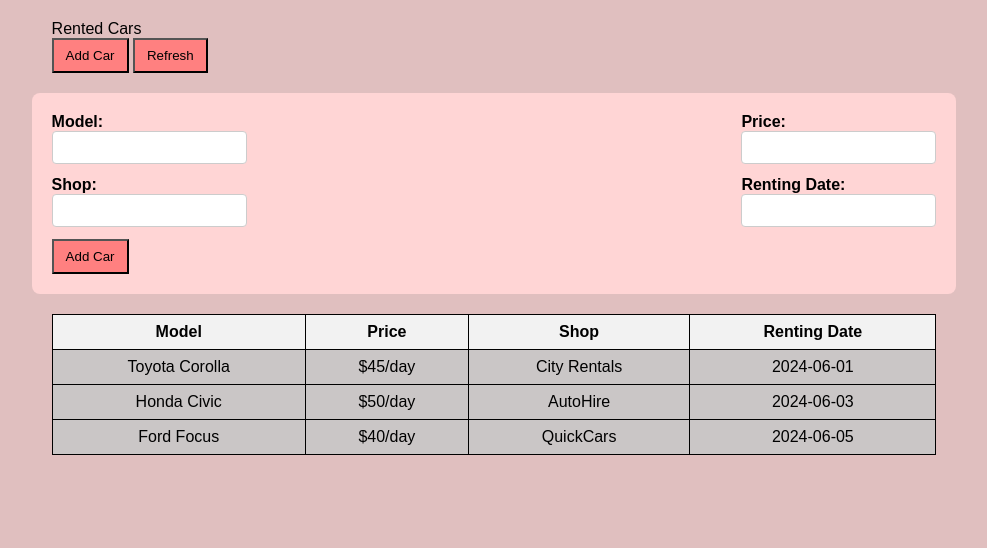
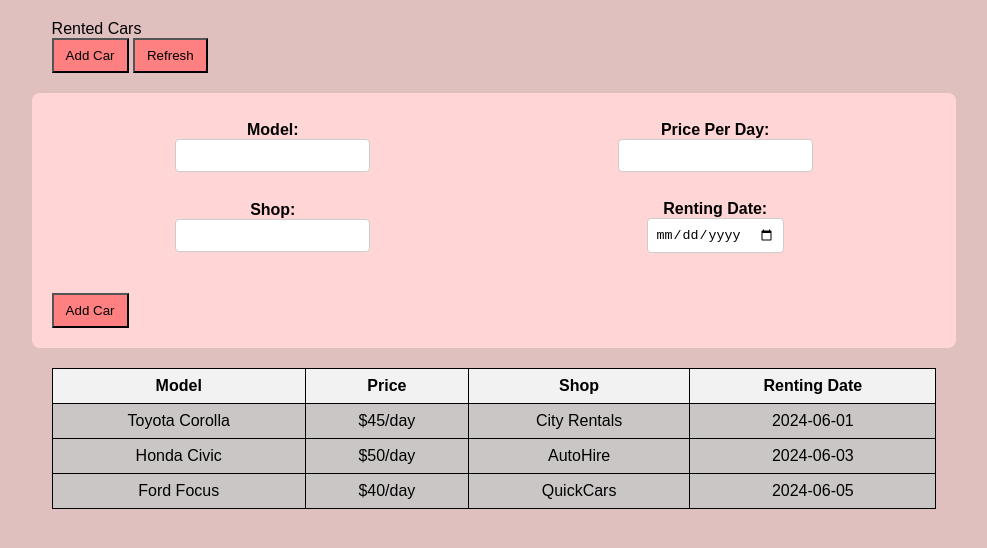
Before and after one commit to Aren-Step/MyPage, a plain HTML site: page home.html in a window 1280 px wide. Both pictures are taken after a click on the button "Add Car". Shown: the whole page, without its empty margins (146-1133 px from the left). Drawn offline with Linux system fonts and the light colour scheme.

Commit message:
Moved CSS and JavaScript code into different files

```diff
--- a/home.html
+++ b/home.html
@@ -3,58 +3,7 @@
 <head>
     <meta charset="UTF-8">
     <title>Rented Cars</title>
-    <style>
-        body { font-family: Arial, sans-serif; background: #e0bfbf; }
-        table {
-            border-collapse: collapse;
-            width: 70%;
-            margin: 20px auto;
-        }
-        th, td {
-            border: 1px solid #000000;
-            padding: 8px 12px;
-            text-align: center;
-            background-color: #cac6c6;
-        }
-        th {
-            background-color: #f2f2f2;
-        }
-        #header {
-            justify-content: space-between;
-            align-items: center;
-            width: 70%;
-            margin: 20px auto 0px auto;
-        }
-        #tableCaption {
-            font-size: 24px;
-            font-weight: bold;
-            margin-bottom: 10px;
-        }
-        button {
-            padding: 8px 12px;
-            background-color: #ff8080;
-        }
-        #CarForm {
-            display: flex;
-            flex-direction: column;
-            width: 70%;
-            margin: 20px auto;
-            background-color: #ffd5d5;
-            padding: 20px;
-            border-radius: 8px;
-        }
-        #CarForm label {
-            margin-bottom: 6px;
-            font-weight: bold;
-        }
-        #CarForm input {
-            margin-bottom: 12px;
-            padding: 8px;
-            border: 1px solid #ccc;
-            border-radius: 4px;
-        }
-
-    </style>
+    <link rel="stylesheet" href="style.css">
 </head>
 <body>
     <div>
@@ -65,33 +14,32 @@
                 <button id="RefreshCar">Refresh</button>
             </div>
         </div>
-        <div id ="CarForm" style="display: none;">
-            <form>
-                <div style = "display: flex; justify-content: space-between;">
-                    <div>
+        <form id ="CarForm" style="display: none;">
+            <table>
+                <tr>
+                    <td>
                         <label for="Model">Model:</label><br>
                         <input type="text" id="Model" name="Model">
-                    </div>
-                    <div>
-                        <label for="Price">Price:</label><br>
+                    </td>
+                    <td>
+                        <label for="Price">Price Per Day:</label><br>
                         <input type="text" id="Price" name="Price">
-                    </div>
-                </div>
-                <div style = "display: flex; justify-content: space-between;">
-                    <div>
+                    </td>
+                </tr>
+                <tr>
+                    <td>
                         <label for="Shop">Shop:</label><br>
                         <input type="text" id="Shop" name="Shop">
-                    </div>
-                    <div>
+                    </td>
+                    <td>
                         <label for="RentingDate">Renting Date:</label><br>
-                        <input type="text" id="RentingDate" name="RentingDate">
-                    </div>
-                </div>
-
-                <button id="Add">Add Car</button>
-            </form>
-        </div>
-        <table>
+                        <input type="date" id="RentingDate" name="RentingDate">
+                    </td>
+                </tr>
+            </table>
+            <button id="Add">Add Car</button>
+        </form>
+        <table id="CarTable">
             <thead>
                 <tr>
                     <th>Model</th>
@@ -123,73 +71,6 @@
         </table>
     </div>
 
-    <script>
-        fetch('cars.xml')
-        .then(response => response.text())
-        .then(data => {
-            const parser = new DOMParser();
-            const xmlDoc = parser.parseFromString(data, "text/xml");
-            const cars = xmlDoc.getElementsByTagName("car");
-            const tableBody = document.querySelector("tbody");
-
-            for (let i = 0; i < cars.length; i++) {
-                const car = cars[i];
-                const row = document.createElement("tr");
-                row.innerHTML = `
-                    <td>${car.getElementsByTagName("Model")[0].textContent}</td>
-                    <td>${car.getElementsByTagName("Price")[0].textContent}</td>
-                    <td>${car.getElementsByTagName("Shop")[0].textContent}</td>
-                    <td>${car.getElementsByTagName("RentingDate")[0].textContent}</td>
-                `;
-                tableBody.appendChild(row);
-            }
-        });
-
-        let form = document.getElementById('CarForm');
-        document.getElementById('AddCar').addEventListener('click', function() {
-            if (form.style.display === "none") {
-                form.style.display = "block";
-            } else {
-                form.style.display = "none";
-            }
-        });
-        document.getElementById('Add').addEventListener('click', function(event) {
-            event.preventDefault();
-            const model = document.getElementById('Model').value;
-            const price = document.getElementById('Price').value;
-            const shop = document.getElementById('Shop').value;
-            const rentingDate = document.getElementById('RentingDate').value;
-
-            if (model && price && shop && rentingDate) {
-                const tableBody = document.querySelector("tbody");
-                const row = document.createElement("tr");
-                row.innerHTML = `
-                    <td>${model}</td>
-                    <td>${price}</td>
-                    <td>${shop}</td>
-                    <td>${rentingDate}</td>
-                `;
-                tableBody.appendChild(row);
-
-                const addedCarXml = `
-                    <Car>
-                        <Model>${model}</Model>
-                        <Price>${price}</Price>
-                        <Shop>${shop}</Shop>
-                        <RentingDate>${rentingDate}</RentingDate>
-                    </Car>
-                `;
-
-
-
-                form.style.display = "none";
-            } else {
-                alert("Please fill in all fields.");
-            }
-        });
-        document.getElementById('RefreshCar').addEventListener('click', function() {
-            location.reload();
-        });
-    </script>
+    <script src="script.js"></script>
 </body>
 </html>
--- /dev/null
+++ b/script.js
@@ -0,0 +1,66 @@
+fetch('cars.xml')
+    .then(response => response.text())
+    .then(data => {
+        const parser = new DOMParser();
+        const xmlDoc = parser.parseFromString(data, "text/xml");
+        const cars = xmlDoc.getElementsByTagName("car");
+        const tableBody = document.querySelector("tbody");
+
+        for (let i = 0; i < cars.length; i++) {
+            const car = cars[i];
+            const row = document.createElement("tr");
+            row.innerHTML = `
+                <td>${car.getElementsByTagName("Model")[0].textContent}</td>
+                <td>${car.getElementsByTagName("Price")[0].textContent}</td>
+                <td>${car.getElementsByTagName("Shop")[0].textContent}</td>
+                <td>${car.getElementsByTagName("RentingDate")[0].textContent}</td>
+            `;
+            tableBody.appendChild(row);
+        }
+    });
+
+let form = document.getElementById('CarForm');
+document.getElementById('AddCar').addEventListener('click', function() {
+    if (form.style.display === "none") {
+        form.style.display = "block";
+    } else {
+        form.style.display = "none";
+    }
+});
+document.getElementById('Add').addEventListener('click', function(event) {
+    event.preventDefault();
+    const model = document.getElementById('Model').value;
+    const price = document.getElementById('Price').value;
+    const shop = document.getElementById('Shop').value;
+    const rentingDate = document.getElementById('RentingDate').value;
+
+    if (model && price && shop && rentingDate) {
+        const tableBody = document.querySelector("tbody");
+        const row = document.createElement("tr");
+        row.innerHTML = `
+            <td>${model}</td>
+            <td>${price}</td>
+            <td>${shop}</td>
+            <td>${rentingDate}</td>
+        `;
+        tableBody.appendChild(row);
+
+        const addedCarXml = `
+            <Car>
+                <Model>${model}</Model>
+                <Price>${price}</Price>
+                <Shop>${shop}</Shop>
+                <RentingDate>${rentingDate}</RentingDate>
+            </Car>
+        `;
+
+
+
+        form.style.display = "none";
+    } else {
+        alert("Please fill in all fields.");
+    }
+});
+document.getElementById('RefreshCar').addEventListener('click', function() {
+    location.reload();
+});
--- /dev/null
+++ b/style.css
@@ -0,0 +1,63 @@
+body {
+    font-family: Arial, sans-serif; background: #e0bfbf;
+}
+#CarTable {
+    border-collapse: collapse;
+    width: 70%;
+    margin: 20px auto;
+}
+#CarTable th, td {
+    border: 1px solid #000000;
+    padding: 8px 12px;
+    text-align: center;
+    background-color: #cac6c6;
+}
+#CarTable th {
+    background-color: #f2f2f2;
+}
+#header {
+    justify-content: space-between;
+    align-items: center;
+    width: 70%;
+    margin: 20px auto 0px auto;
+}
+#tableCaption {
+    font-size: 24px;
+    font-weight: bold;
+    margin-bottom: 10px;
+}
+button {
+    padding: 8px 12px;
+    background-color: #ff8080;
+}
+#CarForm {
+    display: flex;
+    flex-direction: column;
+    width: 70%;
+    margin: 20px auto;
+    background-color: #ffd5d5;
+    padding: 20px;
+    border-radius: 8px;
+}
+#CarForm table {
+    width: 100%;
+    margin-bottom: 20px;
+    border: none;
+    background-color: transparent;
+    border-collapse: collapse;
+}
+#CarForm td {
+    border: none;
+    background-color: transparent;
+    text-align: center;
+}
+#CarForm label {
+    margin-bottom: 6px;
+    font-weight: bold;
+}
+#CarForm input {
+    margin-bottom: 12px;
+    padding: 8px;
+    border: 1px solid #ccc;
+    border-radius: 4px;
+}
```
